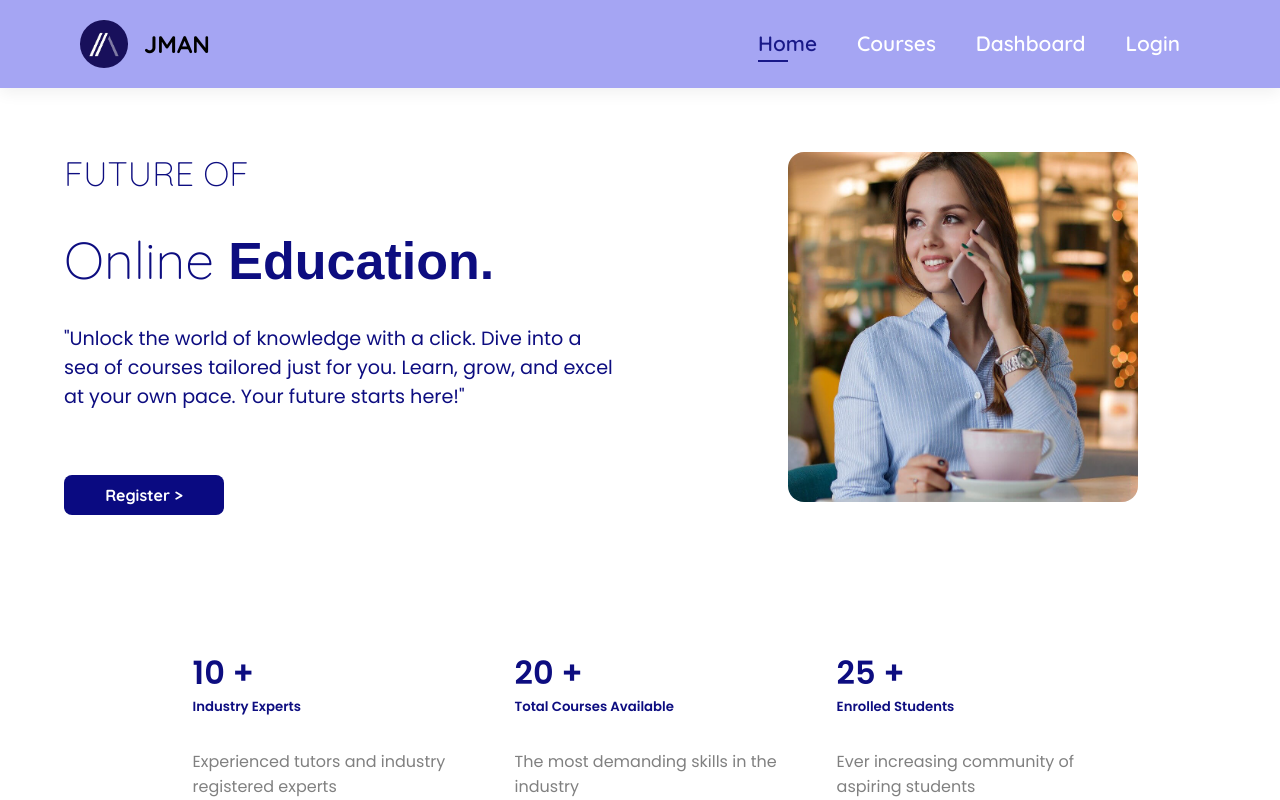
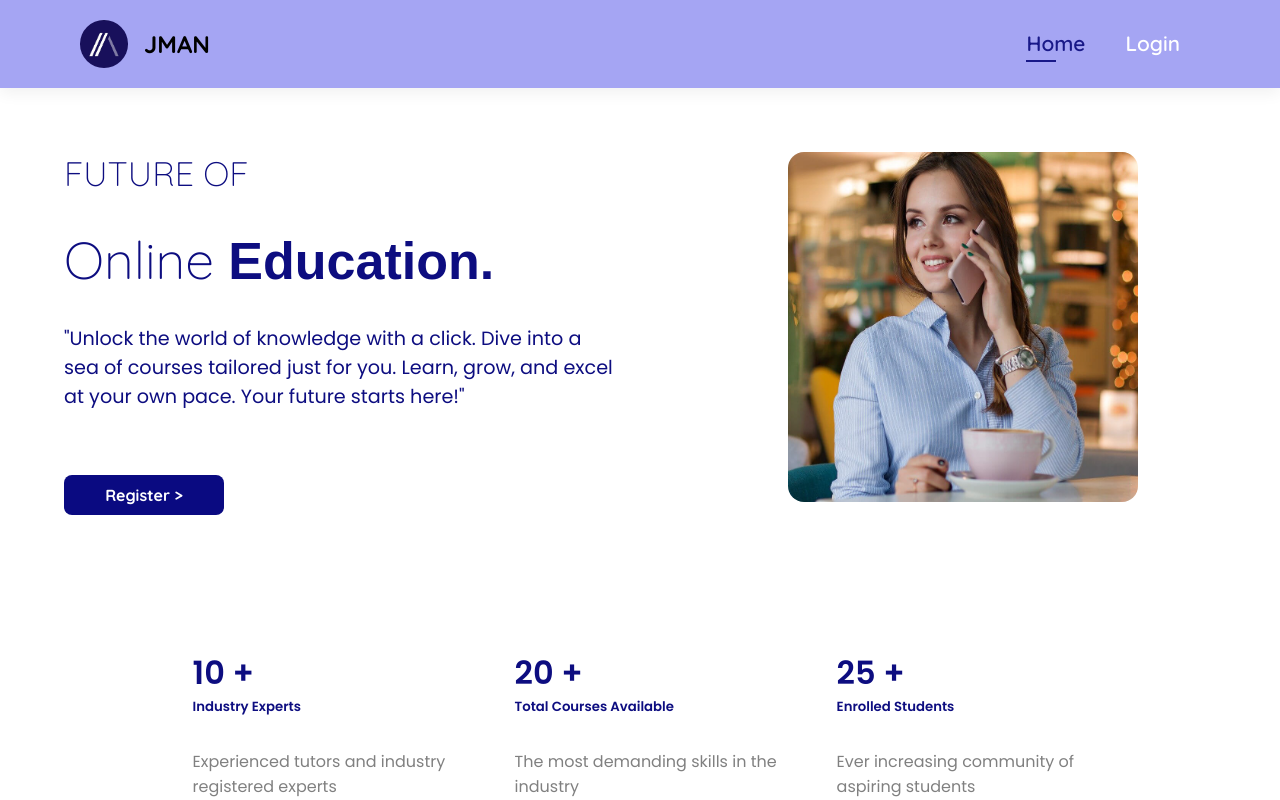
Before and after one commit to Vaibhav0643/Online-Learning-Platform, a React (Create React App) app in the folder Frontend/: page / in a window 1280 px wide. Shown: the top 800 px of the page. Built offline with nearby package versions, Linux system fonts and the light colour scheme; a web font is replaced by a local one.

Commit message:
Removes Courses

```diff
--- a/Frontend/src/Routes/Header.js
+++ b/Frontend/src/Routes/Header.js
@@ -1,7 +1,7 @@
 import React, { useState } from "react";
 import "../Assets/Header.css";
 import logoelearn from "../Images/logo-elearn.jpg";
-import { NavLink,useNavigate } from "react-router-dom";
+import { NavLink, useNavigate } from "react-router-dom";
 
 function Header() {
   const [icons, seticons] = useState(false);
@@ -19,7 +19,7 @@ function Header() {
   const handleLogout = (event) => {
     event.preventDefault();
     localStorage.removeItem("user");
-    navigate('/login');
+    navigate("/login");
   };
   return (
     <header>
@@ -39,27 +39,30 @@ function Header() {
                 Home
               </NavLink>
             </li>
-            <li>
-              <NavLink to="/courses" activeClassName="active">
-                Courses
-              </NavLink>
-            </li>
+            {localStorage.getItem("user") ? (
+              <>
                 <li>
                   <NavLink to="/dashboard" activeClassName="active">
                     Dashboard
                   </NavLink>
                 </li>
                 <li>
-              {localStorage.getItem("user") ? (
-                <NavLink to="/login" activeClassName="active" onClick={handleLogout}>
+                  <NavLink
+                    to="/login"
+                    activeClassName="active"
+                    onClick={handleLogout}
+                  >
                     Logout
                   </NavLink>
+                </li>
+              </>
             ) : (
+              <li>
                 <NavLink to="/login" activeClassName="active">
                   Login
                 </NavLink>
+              </li>
             )}
-            </li>
           </ul>
         </div>
         <div id="mobile" onClick={handleClick}>
```
Also changed, not shown: Frontend/src/Routes/Home.js (+12 -13 lines). Lines whose indentation alone changed are shown as unchanged.
